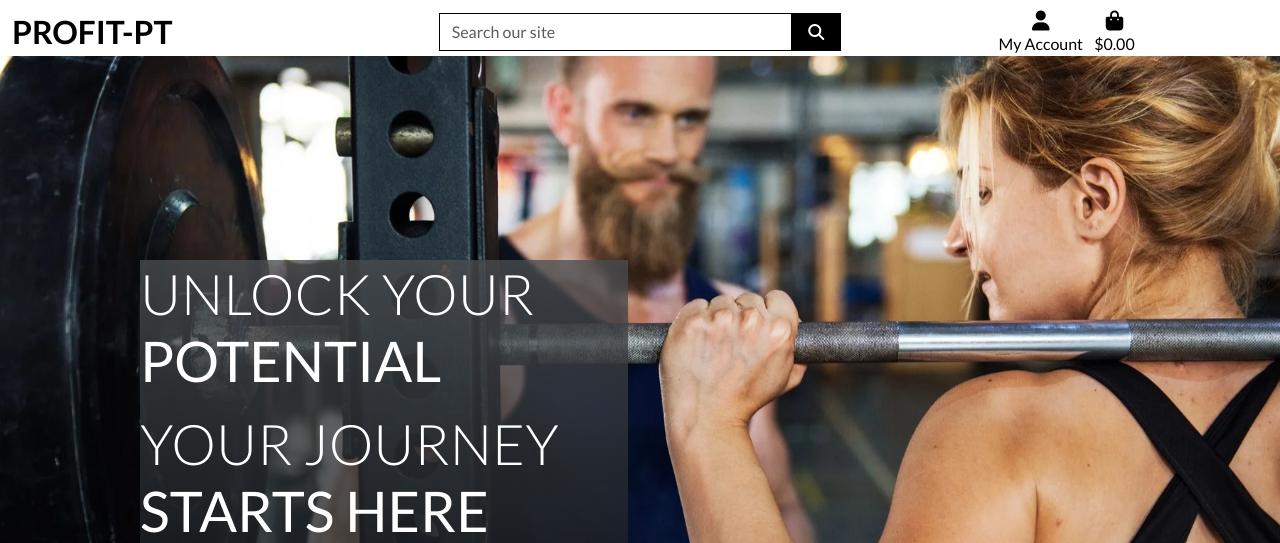
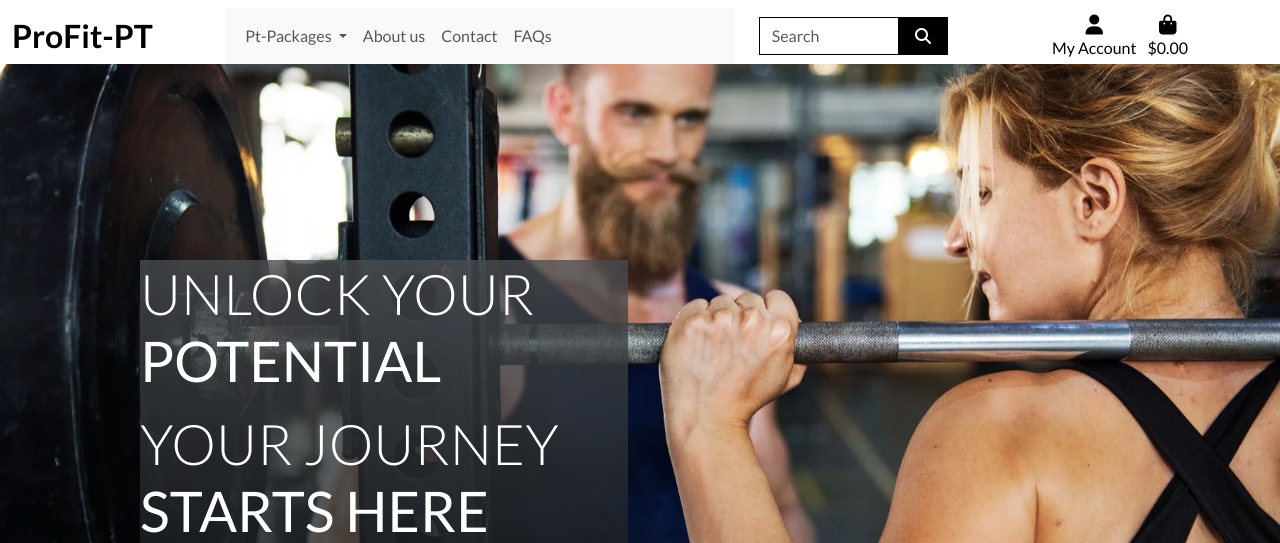
Before and after one commit to DavidFB94/pro-fit-pt, a Django app: template home/templates/home/index.html in a window 1280 px wide. Shown: the top 543 px of the page. Run offline with Django 4.2, Linux system fonts and the light colour scheme; the template is opened without the code that fills it, so the values that code supplies are empty; some libraries are stand-ins or nearby versions.

Commit message:
Add mobile header and main navbar

```diff
--- a/home/templates/home/index.html
+++ b/home/templates/home/index.html
@@ -12,7 +12,7 @@
 {% block content %}
 <div class="container h-100">
     <div class="row h-100">
-        <div class="col-8 col-md-6 my-auto">
+        <div class="col-7 col-md-6 my-auto">
             <h1 class="display-4 logo-font text-white bg-dark bg-gradient bg-opacity-75">
                 <p>Unlock your <strong>potential</strong></p>
                 <p>Your journey <strong>starts here</strong></p>
--- a/templates/base.html
+++ b/templates/base.html
@@ -44,16 +44,19 @@
 <body>
 	<header class="container-fluid fixed-top">
 		<div id="topnav" class="row bg-white pt-lg-2 d-none d-lg-flex">
-			<div class="col-12 col-lg-4 my-auto py-1 py-lg-0 text-center text-lg-left">
+			<div class="col-4 col-lg-2 my-auto py-1 py-lg-0 text-center text-lg-right">
 				<a href="{% url 'home' %}" class="nav-link main-logo-link">
-					<h2 class="logo-font text-black my-0"><strong>ProFit-PT</strong></h2>
+					<h2 class="text-black my-0"><strong>ProFit-PT</strong></h2>
 				</a>
 			</div>
-			<div class="col-12 col-lg-4 my-auto py-1 py-lg-0">
+			<div class="col-lg-5">
+				{% include 'includes/main-nav.html' %}
+			</div>
+			<div class="col-12 col-lg-2 my-auto py-1 py-lg-0">
 				<form method="GET" action="">
 					<div class="input-group w-100">
 						<input class="form-control border border-black rounded-0" type="text" name="q"
-							placeholder="Search our site">
+							placeholder="Search">
 						<div class="input-group-append">
 							<button class="form-control btn btn-black border border-black rounded-0" type="submit">
 								<span class="icon">
@@ -64,7 +67,7 @@
 					</div>
 				</form>
 			</div>
-			<div class="col-12 col-lg-4 my-auto py-1 py-lg-0">
+			<div class="col-12 col-lg-3 my-auto py-1 py-lg-0">
 				<ul class="list-inline list-unstyled text-center text-lg-right my-0">
 					<li class="list-inline-item dropdown">
 						<a class="text-black nav-link dropdown" href="#" role="button" id="user-options"
@@ -77,9 +80,9 @@
 						<div class="dropdown-menu border-0" aria-labelledby="user-options">
 							{% if request.user.is_authenticated %}
 							{% if request.user.is_superuser %}
-							<a href="{% url 'add_product' %}" class="dropdown-item">Product Management</a>
+							<a href="" class="dropdown-item">Product Management</a>
 							{% endif %}
-							<a href="{% url 'profile' %}" class="dropdown-item">My Profile</a>
+							<a href="{}" class="dropdown-item">My Profile</a>
 							<a href="{% url 'account_logout' %}" class="dropdown-item">Logout</a>
 							{% else %}
 							<a href="{% url 'account_signup' %}" class="dropdown-item">Register</a>
@@ -105,6 +108,17 @@
 				</ul>
 			</div>
 		</div>
+		<div class="row bg-white d-lg-none">
+			<nav class="navbar navbar-expand-lg navbar-light">
+				<button class="navbar-toggler" type="button" data-bs-toggle="collapse"
+					data-bs-target="#navbarNavDropdown" aria-controls="navbarNavDropdown" aria-expanded="false"
+					aria-label="Toggle navigation">
+					<span class="navbar-toggler-icon"></span>
+				</button>
+				{% include 'includes/mobile-top-header.html' %}
+				{% include 'includes/main-nav.html' %}
+			</nav>
+		</div>
 	</header>
 
 	{% if messages %}
--- /dev/null
+++ b/templates/includes/main-nav.html
@@ -0,0 +1,28 @@
+<nav class="navbar navbar-expand-lg bg-body-tertiary w-100" id="main-nav">
+    <div class="container-fluid">
+        <div class="collapse navbar-collapse" id="navbarNavDropdown">
+            <ul class="navbar-nav">
+                <li class="nav-item dropdown">
+                    <a class="nav-link dropdown-toggle" href="#" role="button" data-bs-toggle="dropdown"
+                        aria-expanded="false">
+                        Pt-Packages
+                    </a>
+                    <ul class="dropdown-menu">
+                        <li><a class="dropdown-item" href="#">Action</a></li>
+                        <li><a class="dropdown-item" href="#">Another action</a></li>
+                        <li><a class="dropdown-item" href="#">Something else here</a></li>
+                    </ul>
+                </li>
+                <li class="nav-item">
+                    <a class="nav-link" href="#">About us</a>
+                </li>
+                <li class="nav-item">
+                    <a class="nav-link" href="#">Contact</a>
+                </li>
+                <li class="nav-item">
+                    <a class="nav-link" href="#">FAQs</a>
+                </li>
+            </ul>
+        </div>
+    </div>
+</nav>
--- /dev/null
+++ b/templates/includes/mobile-top-header.html
@@ -0,0 +1,59 @@
+<li class="list-inline-item">
+    <a class="text-black nav-link d-block d-lg-none" href="#" id="mobile-search" data-bs-toggle="dropdown"
+        aria-haspopup="true" aria-expanded="false">
+        <div class="text-center">
+            <div><i class="fas fa-search fa-lg"></i></div>
+            <p class="my-0">Search</p>
+        </div>
+    </a>
+    <div class="dropdown-menu border-0 w-100 p-3 rounded-0 my-0" aria-labelledby="mobile-search">
+        <form class="form" method="GET" action="">
+            <div class="input-group w-100">
+                <input class="form-control border border-black rounded-0" type="text" name="q" placeholder="Search">
+                <div class="input-group-append">
+                    <button class="form-control form-control btn btn-black border border-black rounded-0" type="submit">
+                        <span class="icon">
+                            <i class="fas fa-search"></i>
+                        </span>
+                    </button>
+                </div>
+            </div>
+        </form>
+    </div>
+</li>
+<li class="list-inline-item dropdown">
+    <a class="text-black nav-link d-block d-lg-none" href="#" id="user-options" data-bs-toggle="dropdown"
+        aria-haspopup="true" aria-expanded="false">
+        <div class="text-center">
+            <div><i class="fas fa-user fa-lg"></i></div>
+            <p class="my-0">My Account</p>
+        </div>
+    </a>
+    <div class="dropdown-menu border-0" aria-labelledby="user-options">
+        {% if request.user.is_authenticated %}
+        {% if request.user.is_superuser %}
+        <a href="{% url 'account_logout' %}" class="dropdown-item">Product Management</a>
+        {% endif %}
+        <a href="" class="dropdown-item">My Profile</a>
+        <a href="{% url 'account_logout' %}" class="dropdown-item">Logout</a>
+        {% else %}
+        <a href="{% url 'account_signup' %}" class="dropdown-item">Register</a>
+        <a href="{% url 'account_login' %}" class="dropdown-item">Login</a>
+        {% endif %}
+    </div>
+</li>
+<li class="list-inline-item">
+    <a class="{% if grand_total %}text-primary font-weight-bold{% else %}text-black{% endif %} nav-link d-block d-lg-none"
+        href="">
+        <div class="text-center">
+            <div><i class="fas fa-shopping-bag fa-lg"></i></div>
+            <p class="my-0">
+                {% if grand_total %}
+                ${{ grand_total|floatformat:2 }}
+                {% else %}
+                $0.00
+                {% endif %}
+            </p>
+        </div>
+    </a>
+</li>
```
